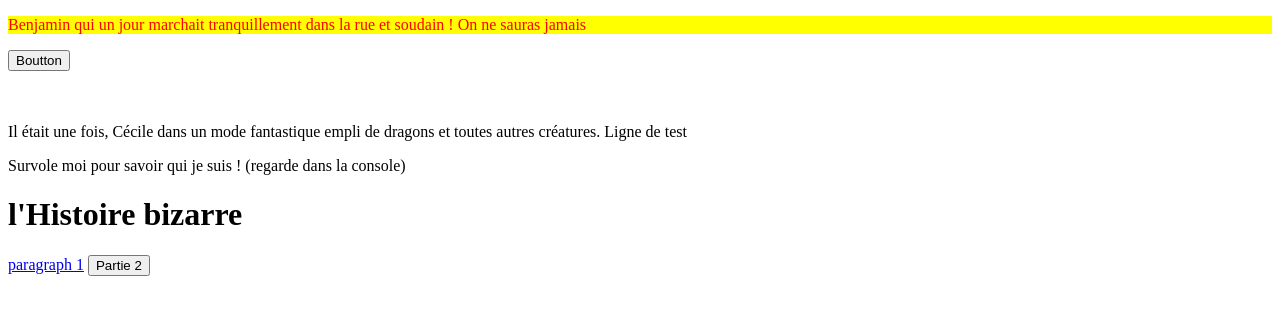
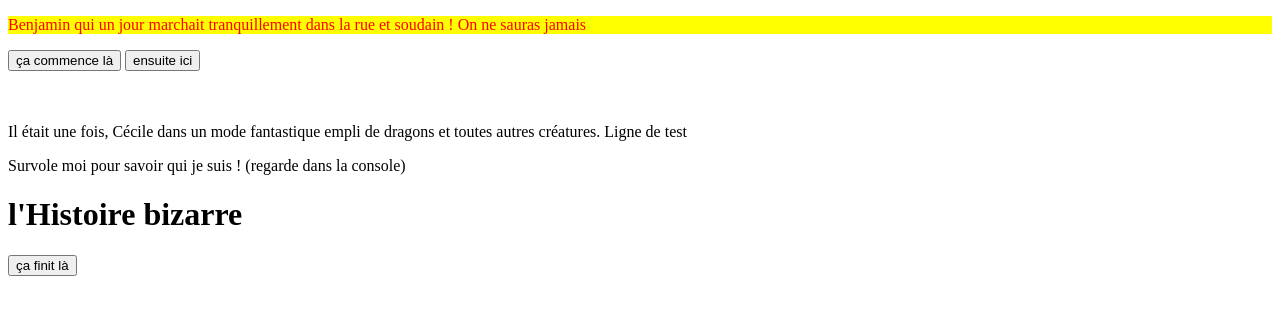
Before and after one commit to benjaminWamp/C-cile-Mathis-Benjamin, a plain HTML site: page index.html in a window 1280 px wide. Drawn offline with Linux system fonts and the light colour scheme.

Commit message:
add all sotry

```diff
--- a/index.html
+++ b/index.html
@@ -12,11 +12,12 @@
       Benjamin qui un jour marchait tranquillement dans la rue et soudain ! On
       ne sauras jamais
     </p>
-    <a href="benjamin.html"><button>Boutton</button></a>
+    <a href="paragraph-cécile.html"><button>ça commence là</button></a>
+    <a href="benjamin.html"><button>ensuite ici</button></a>
     <p id="paragraphe">
       <br /><br />Il était une fois, <span class="mot-hover">Cécile</span> dans
-      un mode fantastique empli de dragons et toutes autres créatures.
-      Ligne de test
+      un mode fantastique empli de dragons et toutes autres créatures. Ligne de
+      test
     </p>
     <p id="cecile">
       Survole moi pour savoir qui je suis ! (regarde dans la console)
@@ -24,10 +25,8 @@
 
     <h1>l'Histoire bizarre</h1>
 
-    <a href="paragraph-cécile.html">paragraph 1</a>
-
     <a href="./scene2.html">
-      <button>Partie 2</button>
+      <button>ça finit là</button>
     </a>
   </body>
   <script src="index.js"></script>
```
